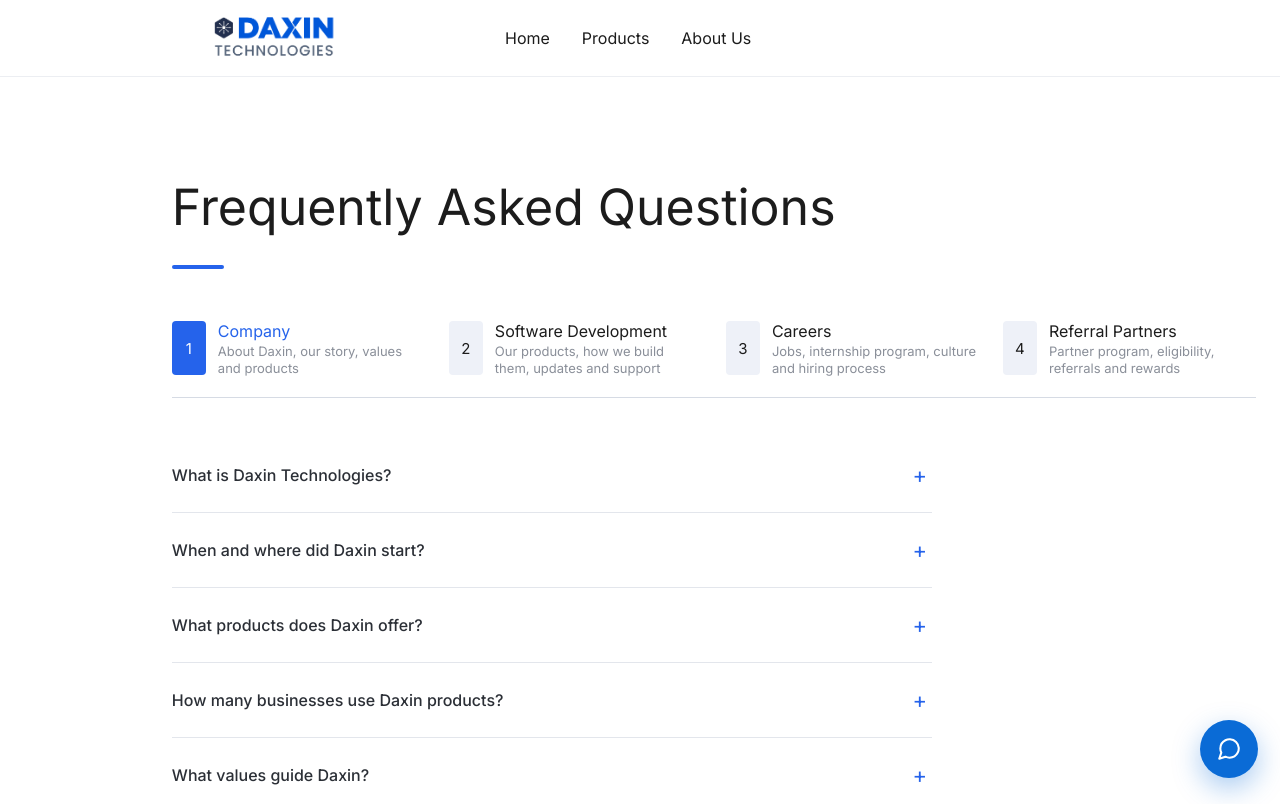
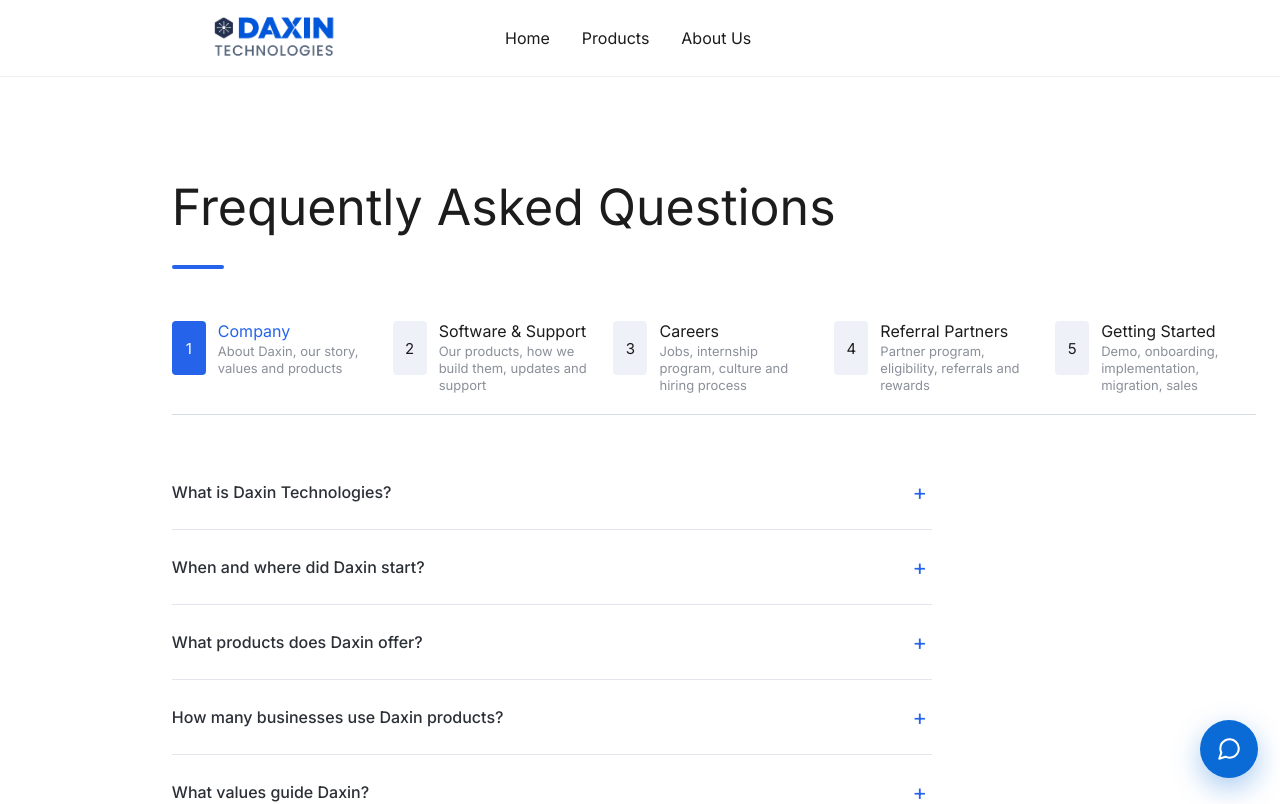
Before and after one commit to developer2lanzermark-lgtm/daxin-website, a React (Vite) app: page /faq in a window 1280 px wide. Shown: the top 804 px of the page. Built offline with nearby package versions, Linux system fonts and the light colour scheme.

Commit message:
FAQ  questions updated

```diff
--- a/src/pages/FAQ.jsx
+++ b/src/pages/FAQ.jsx
@@ -47,7 +47,7 @@ export const FAQ_CATEGORIES = [
   },
   {
     id: "software",
-    title: "Software Development",
+    title: "Software & Support",
     desc: "Our products, how we build them, updates and support",
     items: [
       {
@@ -65,7 +65,7 @@ export const FAQ_CATEGORIES = [
       },
       {
         q: "Do you take custom software projects?",
-        a: "Our focus is on building and improving our own products. If you have a specific business need, talk to us — many requirements can be met through our existing products and their ongoing development.",
+        a: "No. We focus on developing and supporting our own software products rather than taking up custom software projects.",
       },
       {
         q: "What kind of support do I get after purchase?",
@@ -158,6 +158,32 @@ export const FAQ_CATEGORIES = [
       },
     ],
   },
+
+  {
+    id: "customers",
+    title: "Getting Started",
+    desc: "Demo, onboarding, implementation, migration, sales",
+    items: [
+      {
+        q: "Do you provide training for new customers?",
+        a: "Yes. We provide training to help new customers get started and use our software confidently.",
+      },
+      {
+        q: "Can you help migrate my existing business data?",
+        a: "Our team can guide you on data migration based on your business requirements.",
+
+      },
+      {
+        q: "How can I choose the right product for my business?",
+        a: "Contact our team to discuss your business needs, and we’ll help you choose the right product.",
+      },
+      {
+        q: "How can I contact the sales team?",
+        a: "Contact our Sales Team at sales@gprosoftware.com or +91 90470 29298.",
+      },
+
+    ],
+  },
 ];
 
 export default function FAQ() {
--- a/src/styles/FAQ.css
+++ b/src/styles/FAQ.css
@@ -28,8 +28,8 @@
 /* Category tabs */
 .faq-tabs {
   display: grid;
-  grid-template-columns: repeat(4, 1fr);
-  gap: 24px;
+  grid-template-columns: repeat(5, 1fr);
+  gap: 20px;
   padding: 20px 0;
   border-bottom: 1px solid #d6dbe4;
   /* Stays pinned just below the sticky navbar while the questions scroll */
```
